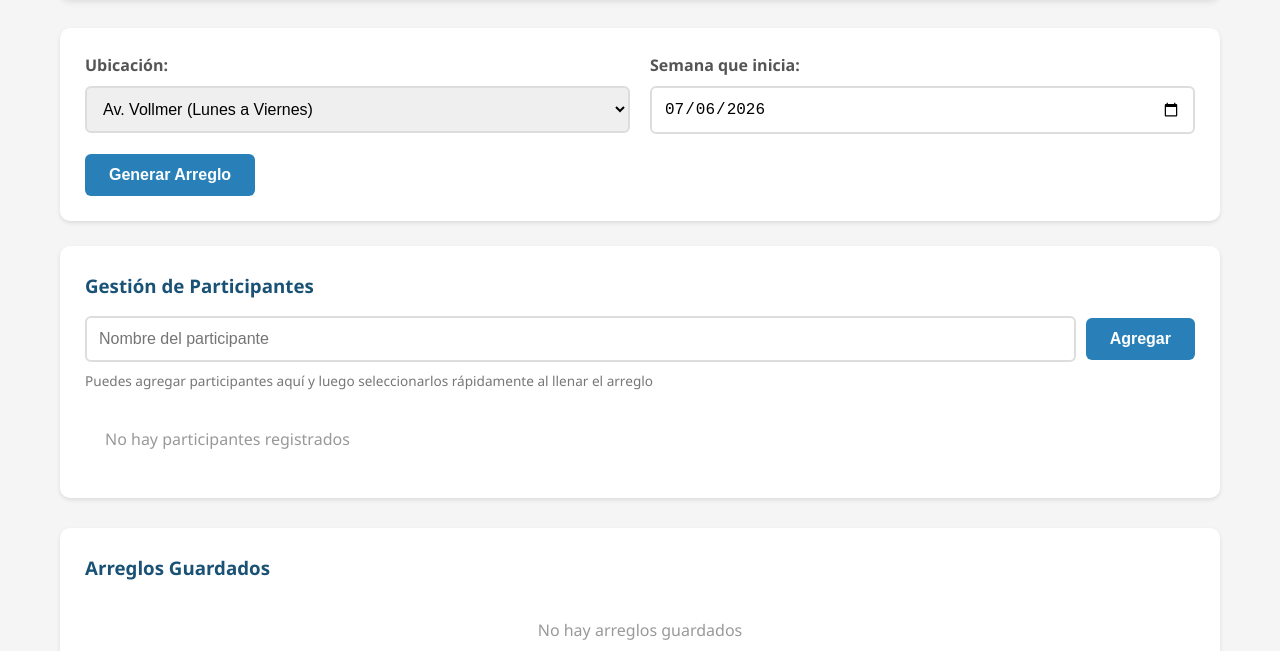
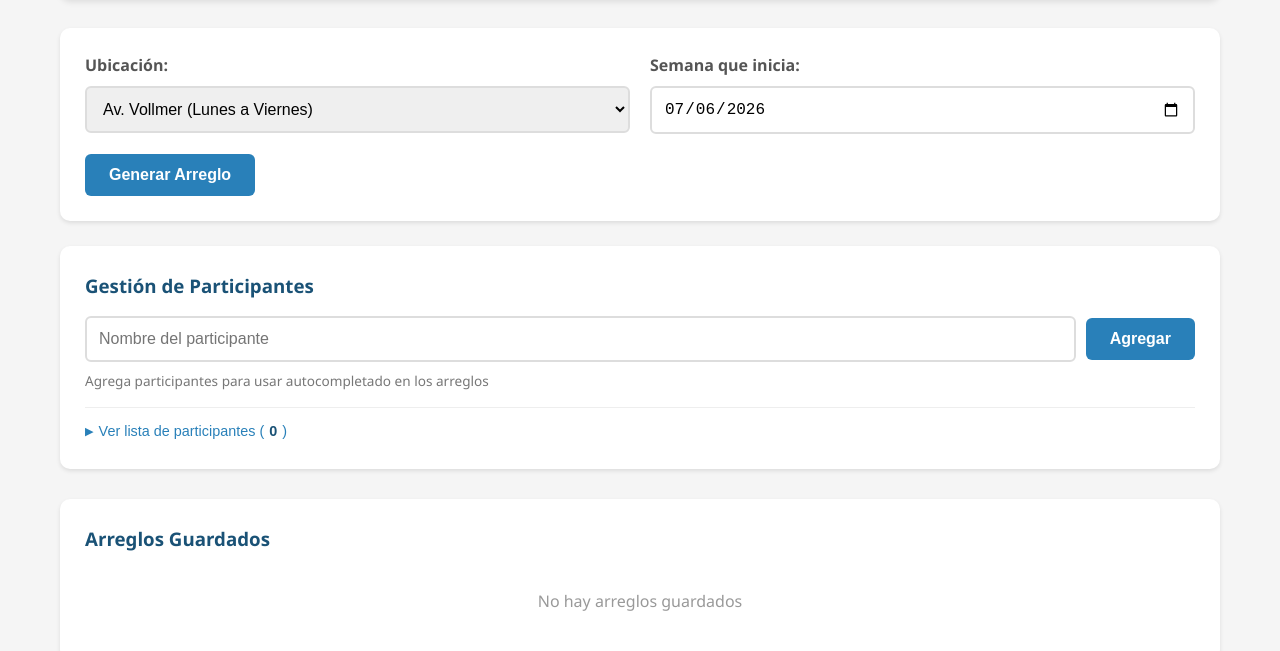
Before and after one commit to tecnicowin/arregloexhibidor, a plain HTML site: page index.html in a window 1280 px wide. Shown: the part 144-795 px from the top of the page. Drawn offline with nearby package versions, Linux system fonts and the light colour scheme.

Commit message:
Ocultar lista de participantes, mantener autocompletado

```diff
--- a/css/styles.css
+++ b/css/styles.css
@@ -306,6 +306,43 @@ header h2 {
     border: 1px solid #ffc107;
     border-radius: 6px;
     color: #856404;
+}
+
+.participants-toggle {
+    margin-top: 15px;
+    padding-top: 10px;
+    border-top: 1px solid #eee;
+}
+
+.btn-link {
+    background: none;
+    border: none;
+    color: #2980b9;
+    cursor: pointer;
+    font-size: 0.9rem;
+    padding: 5px 0;
+    display: flex;
+    align-items: center;
+    gap: 5px;
+    transition: color 0.3s;
+}
+
+.btn-link:hover {
+    color: #1a6da0;
+}
+
+#toggle-icon {
+    font-size: 0.7rem;
+    transition: transform 0.3s;
+}
+
+#toggle-icon.active {
+    transform: rotate(90deg);
+}
+
+#participant-count {
+    font-weight: 600;
+    color: #1a5276;
 }
 
 .saved-section {
--- a/index.html
+++ b/index.html
@@ -62,9 +62,14 @@
                     <button id="add-participant-btn" class="btn-primary">Agregar</button>
                     <button id="cancel-edit-btn" class="btn-secondary hidden">Cancelar</button>
                 </div>
-                <p class="hint">Puedes agregar participantes aquí y luego seleccionarlos rápidamente al llenar el arreglo</p>
+                <p class="hint">Agrega participantes para usar autocompletado en los arreglos</p>
             </div>
-            <div id="participants-list" class="participants-list">
+            <div class="participants-toggle">
+                <button id="toggle-list-btn" class="btn-link">
+                    <span id="toggle-icon">▶</span> Ver lista de participantes (<span id="participant-count">0</span>)
+                </button>
+            </div>
+            <div id="participants-list" class="participants-list hidden">
                 <p class="empty-message">No hay participantes registrados</p>
             </div>
             <div id="participant-editing" class="participant-editing hidden">
--- a/js/app.js
+++ b/js/app.js
@@ -19,6 +19,9 @@ document.addEventListener('DOMContentLoaded', function() {
     const participantsList = document.getElementById('participants-list');
     const participantEditing = document.getElementById('participant-editing');
     const editingNameSpan = document.getElementById('editing-name');
+    const toggleListBtn = document.getElementById('toggle-list-btn');
+    const toggleIcon = document.getElementById('toggle-icon');
+    const participantCountSpan = document.getElementById('participant-count');
 
     const timeSlots = ['8:00 - 10:00', '10:00 - 12:00', '12:00 - 14:00', '14:00 - 16:00'];
     const daysVollmer = ['Lunes', 'Martes', 'Miércoles', 'Jueves', 'Viernes'];
@@ -71,6 +74,8 @@ document.addEventListener('DOMContentLoaded', function() {
     }
 
     function renderParticipants() {
+        participantCountSpan.textContent = participants.length;
+
         if (participants.length === 0) {
             participantsList.innerHTML = '<p class="empty-message">No hay participantes registrados</p>';
             return;
@@ -832,4 +837,18 @@ document.addEventListener('DOMContentLoaded', function() {
     exportFileBtn.addEventListener('click', exportToFile);
     importFileBtn.addEventListener('click', importFromFile);
     importFileInput.addEventListener('change', handleFileImport);
+
+    // Toggle participants list
+    toggleListBtn.addEventListener('click', function() {
+        const isHidden = participantsList.classList.contains('hidden');
+        if (isHidden) {
+            participantsList.classList.remove('hidden');
+            toggleIcon.textContent = '▼';
+            toggleIcon.classList.add('active');
+        } else {
+            participantsList.classList.add('hidden');
+            toggleIcon.textContent = '▶';
+            toggleIcon.classList.remove('active');
+        }
+    });
 });
```
